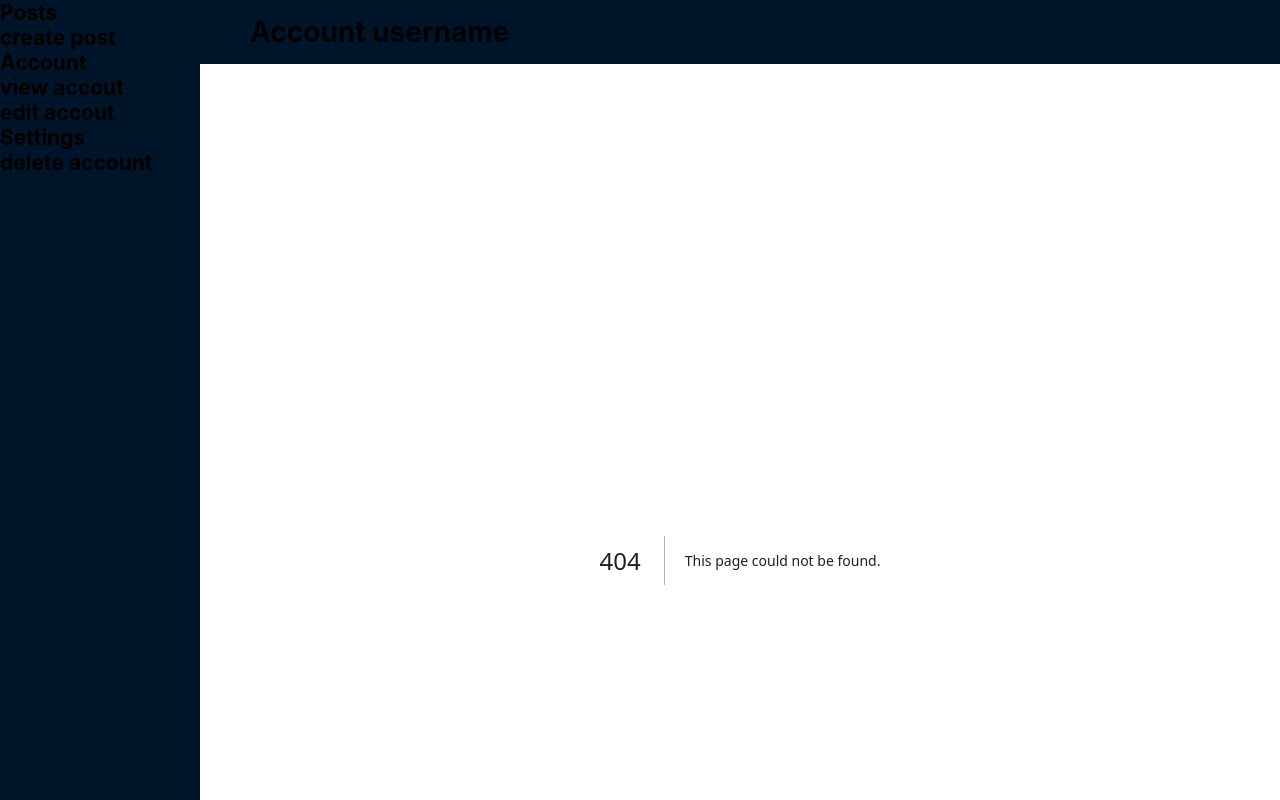
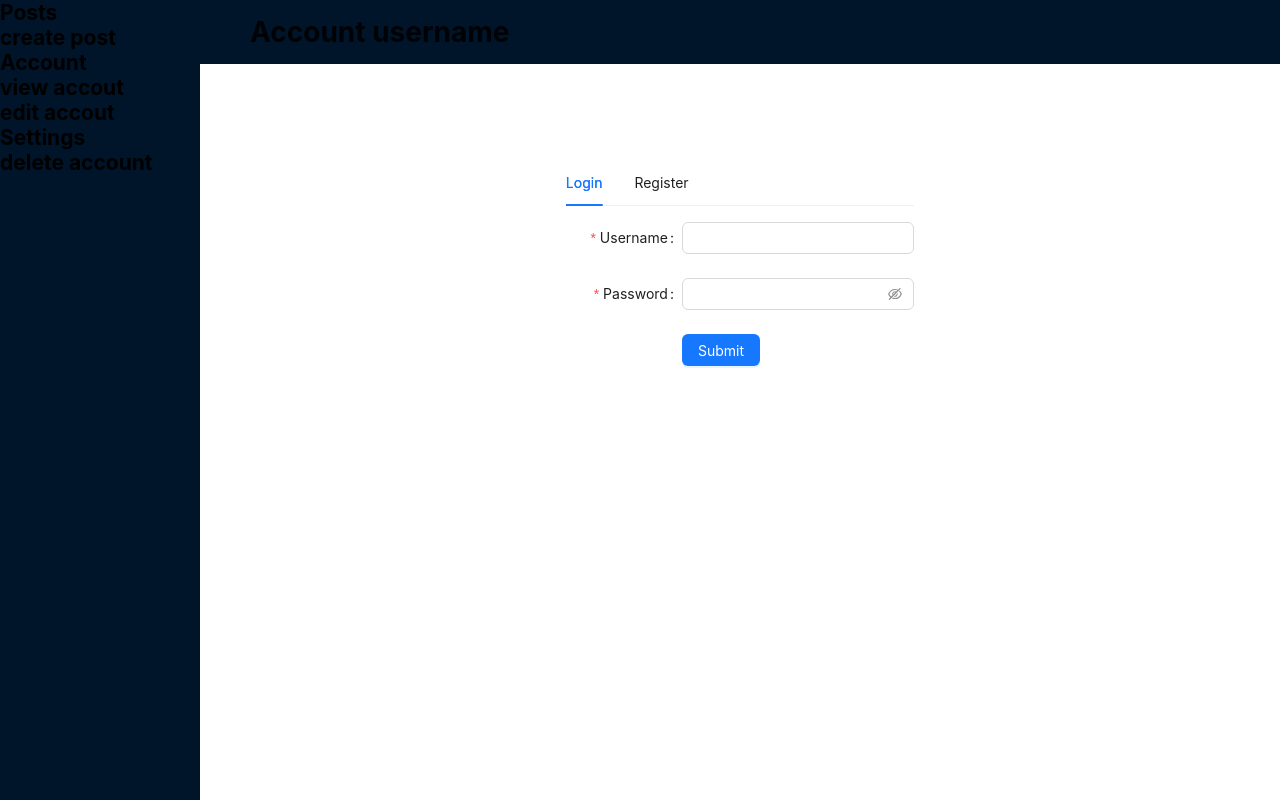
Before and after one commit to perezvonish/next-blog-frontend, a Next.js app: page /auth in a window 1280 px wide. Before the commit this address had no page. Shown: the top 800 px of the page. Built offline with nearby package versions, Linux system fonts and the light colour scheme.

Commit message:
feat: added auth server api

```diff
--- /dev/null
+++ b/src/api/auth.ts
@@ -0,0 +1,10 @@
+import axios from "axios";
+import {AuthLogin, AuthRegister} from "@/api/dto/auth.dto";
+
+export const login = async (body: AuthLogin) => {
+    return (await axios.post('/auth/login', body)).data
+}
+
+export const register = async (body: AuthRegister) => {
+    return (await axios.post('/auth/register', body)).data
+}
--- /dev/null
+++ b/src/api/index.ts
@@ -0,0 +1 @@
+export * as auth from "./auth"
--- /dev/null
+++ b/src/app/auth/page.tsx
@@ -0,0 +1,7 @@
+import {AuthPage} from "@/components/auth/AuthPage";
+
+export default function Home() {
+    return (
+        <AuthPage />
+    )
+}
--- /dev/null
+++ b/src/components/auth/AuthPage.tsx
@@ -0,0 +1,24 @@
+"use client"
+import React from "react";
+import {Tabs} from "antd";
+import {LoginForm} from "@/components/auth/LoginForm";
+import {RegisterForm} from "@/components/auth/RegisterForm";
+
+export const AuthPage: React.FC = () => {
+    return (
+        <div>
+            <Tabs items={[
+                {
+                    key: '1',
+                    label: `Login`,
+                    children: <LoginForm />,
+                },
+                {
+                    key: '2',
+                    label: `Register`,
+                    children: <RegisterForm />,
+                },
+            ]} />
+        </div>
+    )
+}
--- /dev/null
+++ b/src/components/auth/LoginForm.tsx
@@ -0,0 +1,67 @@
+import {Button, Checkbox, Form, Input, notification} from "antd";
+import React from "react";
+import {AuthLogin} from "@/api/dto/auth.dto";
+
+import * as Api from "@/api"
+
+export const LoginForm: React.FC = () => {
+    const onSubmit = async (data: AuthLogin) => {
+        try {
+            const {token} = Api.auth.login(data)
+        }
+        catch (err) {
+            notification.error({
+                message: "Error!",
+                description: <span>Rejected login, <b>{data.username}</b>!</span>,
+                duration: 3,
+                placement: "top"
+            })
+        }
+
+        notification.success({
+            message: "Success!",
+            description: <span>Welcome back, <b>{data.username}</b>!</span>,
+            duration: 3,
+            placement: "top"
+        })
+    }
+
+    return (
+        <Form
+            name="basic"
+            labelCol={{ span: 8 }}
+            wrapperCol={{ span: 16 }}
+            style={{ maxWidth: 600 }}
+            initialValues={{ remember: true }}
+            onFinish={onSubmit}
+            // onFinishFailed={onFinishFailed}
+            autoComplete="off"
+        >
+            <Form.Item
+                label="Username"
+                name="username"
+                rules={[{ required: true, message: 'Please input your username!' }]}
+            >
+                <Input />
+            </Form.Item>
+
+            <Form.Item
+                label="Password"
+                name="password"
+                rules={[{ required: true, message: 'Please input your password!' }]}
+            >
+                <Input.Password />
+            </Form.Item>
+
+            {/*<Form.Item name="remember" valuePropName="checked" wrapperCol={{ offset: 8, span: 16 }}>*/}
+            {/*    <Checkbox>Remember me</Checkbox>*/}
+            {/*</Form.Item>*/}
+
+            <Form.Item wrapperCol={{ offset: 8, span: 16 }}>
+                <Button type="primary" htmlType="submit">
+                    Submit
+                </Button>
+            </Form.Item>
+        </Form>
+    )
+}
--- /dev/null
+++ b/src/components/auth/RegisterForm.tsx
@@ -0,0 +1,68 @@
+import React from "react";
+import {Button, Checkbox, Form, Input} from "antd";
+import {IdcardOutlined} from "@ant-design/icons";
+
+export const RegisterForm: React.FC =() => {
+    const onSubmit = (data) => {
+
+    }
+
+    return (
+        <Form
+            name="basic"
+            labelCol={{ span: 10 }}
+            wrapperCol={{ span: 16 }}
+            style={{ maxWidth: 600 }}
+            initialValues={{ remember: true }}
+            // onFinish={onFinish}
+            // onFinishFailed={onFinishFailed}
+            autoComplete="off"
+        >
+            <Form.Item
+                label= "Username"
+                name="username"
+                rules={[{ required: true, message: 'Please input your username!' }]}
+            >
+                <Input />
+            </Form.Item>
+
+            <Form.Item
+                label="Password"
+                name="password"
+                rules={[{ required: true, message: 'Please input your password!' }]}
+            >
+                <Input.Password />
+            </Form.Item>
+
+            <Form.Item
+                label="Repeat password"
+                name="repeatPassword"
+                rules={[{ required: true, message: 'Please input password repeat!' }]}
+            >
+                <Input.Password />
+            </Form.Item>
+
+            <Form.Item
+                label= "First name"
+                name="firstName"
+                rules={[{ message: 'Please input your first name!' }]}
+            >
+                <Input />
+            </Form.Item>
+
+            <Form.Item
+                label= "Second name"
+                name="secondName"
+                rules={[{ message: 'Please input your second name!' }]}
+            >
+                <Input />
+            </Form.Item>
+
+            <Form.Item wrapperCol={{ offset: 8, span: 16 }}>
+                <Button type="primary" htmlType="submit">
+                    Register
+                </Button>
+            </Form.Item>
+        </Form>
+    )
+}
--- /dev/null
+++ b/src/core/axios.ts
@@ -0,0 +1,14 @@
+import axios from "axios"
+import {parseCookies} from "nookies"
+
+axios.defaults.baseURL = "http://localhost:8080"
+
+axios.interceptors.request.use((config) => {
+    if (typeof window !== "undefined"){
+        const {token} = parseCookies()
+
+        config.headers.Authorization = "Bearer " + token
+    }
+})
+
+export default axios
```
Also changed, not shown: src/api/dto/auth.dto.ts (added, +12 -0 lines).
